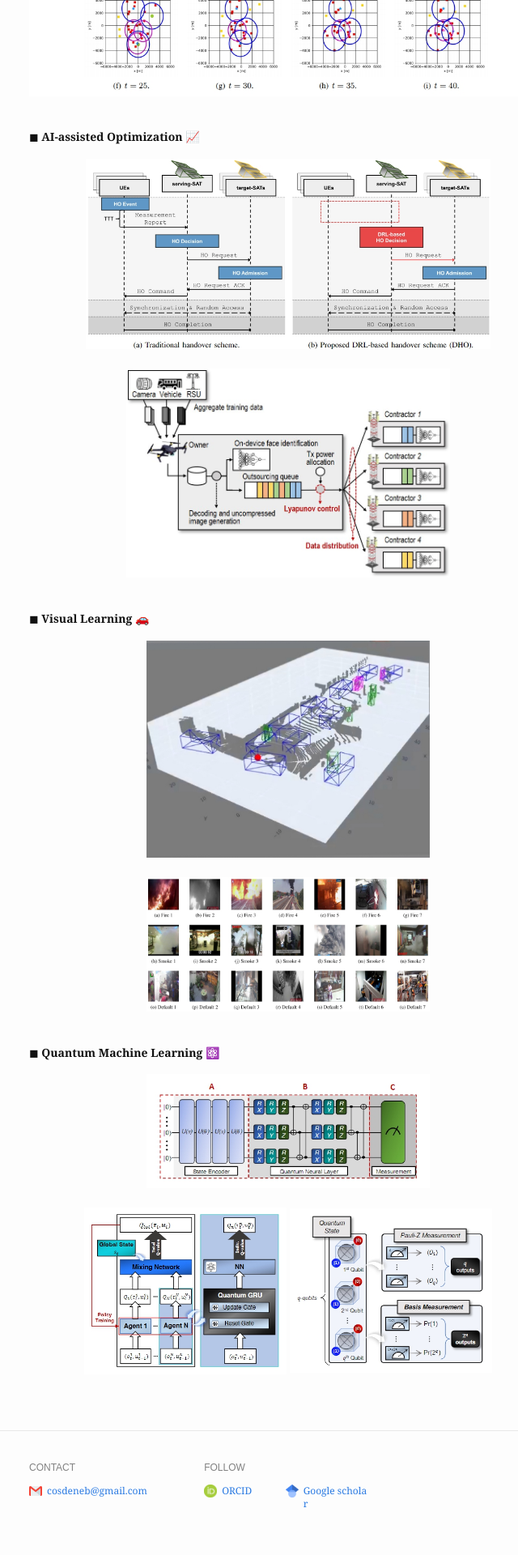
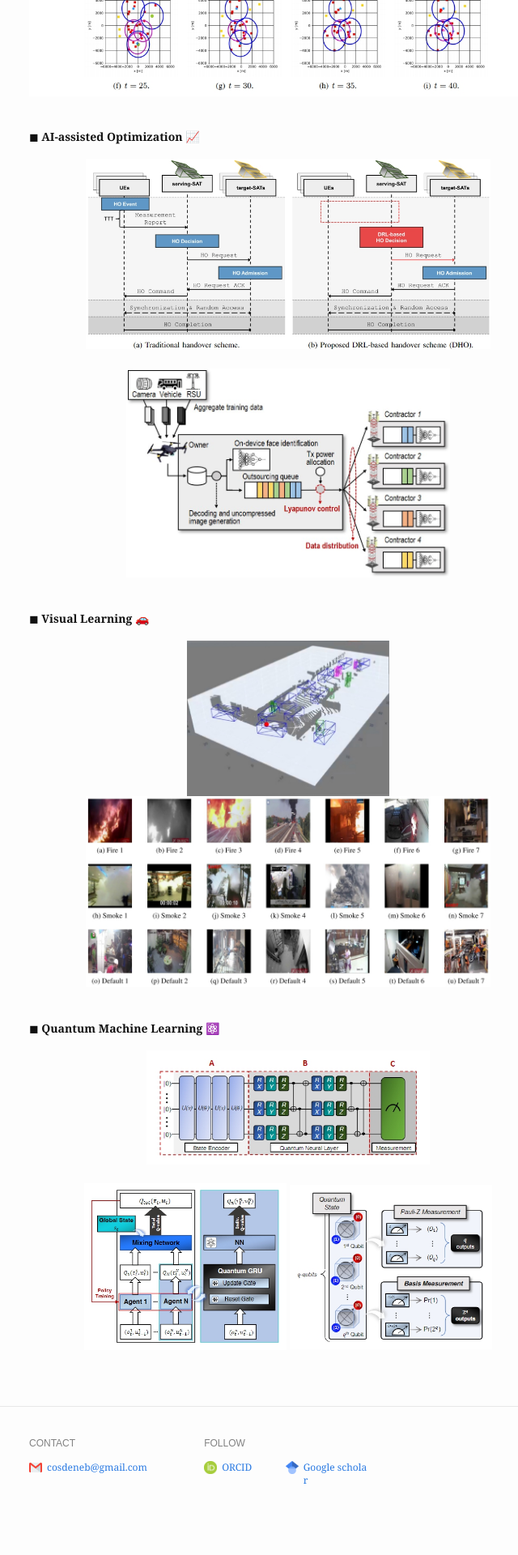
Before and after one commit to cosdeneb/cosdeneb.github.io, a Jekyll site: the page built from index.md, in a window 1280 px wide. Shown: the part 2017-3937 px from the top of the page at 81% size, without its empty margins (284-924 px from the left). Built offline with Jekyll 4.4.1, drawn with Linux system fonts in a browser that asks for light colours; after the commit the page ends 3908 px from its top, so only the background shows below that.

Commit message:
Update index.md

```diff
--- a/index.md
+++ b/index.md
@@ -85,11 +85,8 @@
   ◼ <b>Visual Learning</b> 🚗
   <br/>
   <div style="text-align : center;">
-    <img src="{{ "/assets/img/paper/object_detection.jpg" | absolute_url }}" width=350 class="post-pic" style="border: none; outline: none; margin: 0 auto; display: block;"/>
-  </div>
-  <br/>
-  <div style="text-align : center;">
-    <img src="{{ "/assets/img/paper/access_img.jpg" | absolute_url }}" width=350 class="post-pic" style="border: none; outline: none; margin: 0 auto; display: block;"/>
+    <img src="{{ "/assets/img/paper/object_detection.jpg" | absolute_url }}" width=250 class="post-pic" style="border: none; outline: none; margin: 0 auto; display: block;"/>
+    <img src="{{ "/assets/img/paper/access_img.jpg" | absolute_url }}" width=500 class="post-pic" style="border: none; outline: none; margin: 0 auto; display: block;"/>
   </div>
   <br/>
 </p>
```
